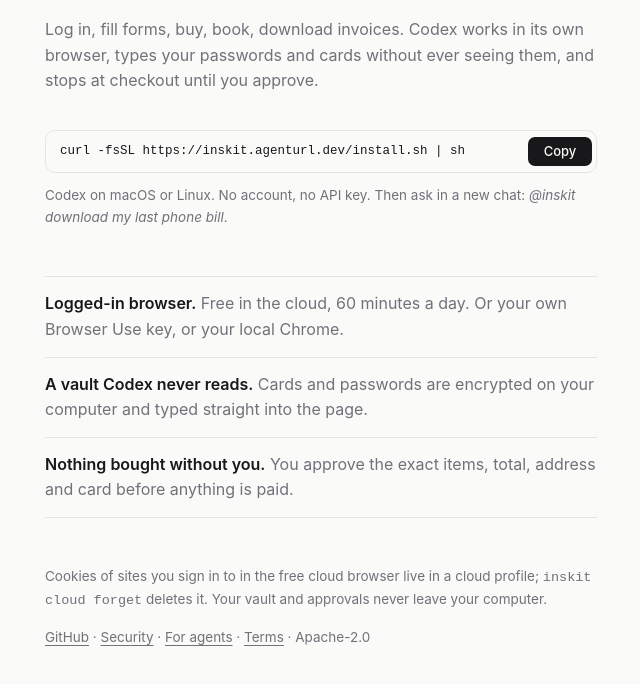
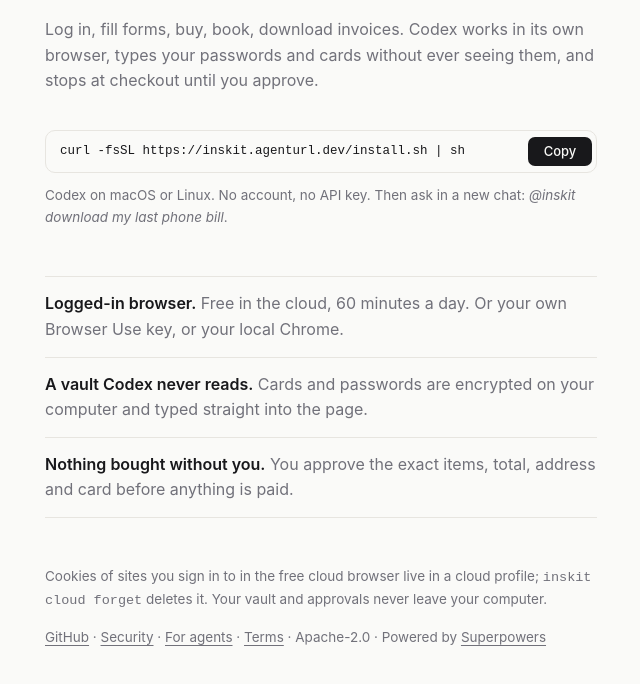
Before and after one commit to brunoqgalvao/inskit, a website: page service/public/index.html in a window 1280 px wide. Shown: the part 238-922 px from the top of the page, without its empty margins (319-959 px from the left). Drawn offline with Linux system fonts and the light colour scheme.

Commit message:
Powered by Superpowers on the README and website

```diff
--- a/service/public/index.html
+++ b/service/public/index.html
@@ -54,7 +54,7 @@ footer a:hover{color:var(--ink)}
 
   <footer>
     <p>Cookies of sites you sign in to in the free cloud browser live in a cloud profile; <code>inskit cloud forget</code> deletes it. Your vault and approvals never leave your computer.</p>
-    <p><a href="https://github.com/brunoqgalvao/inskit">GitHub</a> · <a href="https://github.com/brunoqgalvao/inskit#security-model-honestly">Security</a> · <a href="/llms.txt">For agents</a> · <a href="/terms.html">Terms</a> · Apache-2.0</p>
+    <p><a href="https://github.com/brunoqgalvao/inskit">GitHub</a> · <a href="https://github.com/brunoqgalvao/inskit#security-model-honestly">Security</a> · <a href="/llms.txt">For agents</a> · <a href="/terms.html">Terms</a> · Apache-2.0 · Powered by <a href="https://superpowers.tools">Superpowers</a></p>
   </footer>
 </main>
 <script>
```
Also changed, not shown: README.md.
